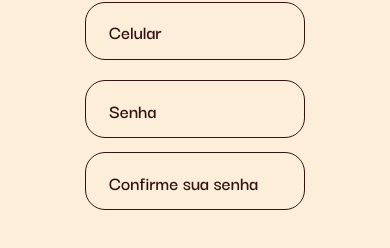
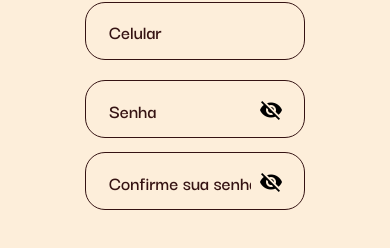
Before and after one commit to Tudo-De-Doacao/TudoDeDoacao, a React Native app: screen /Register in a window 390 px wide. Shown: the part 432-680 px from the top of the page. Built offline with nearby package versions, Linux system fonts and the light colour scheme.

Commit message:
feat: cria input de segurança e evita o teclado
create a security input and apply a container to prevent the keyboard from appearing on the screen register

```diff
--- a/app.json
+++ b/app.json
@@ -4,11 +4,11 @@
     "slug": "snack-c665a3af-14c9-41df-8e81-4a63bd4cc347",
     "version": "1.0.0",
     "orientation": "portrait",
-    "icon": "./assets/logo.png",
+    "icon": "./assets/Logo.png",
     "userInterfaceStyle": "light",
     "newArchEnabled": true,
     "splash": {
-      "image": "./assets/logo.png",
+      "image": "./assets/Logo.png",
       "resizeMode": "contain",
       "backgroundColor": "#FDEEDA"
     },
@@ -17,13 +17,13 @@
     },
     "android": {
       "adaptiveIcon": {
-        "foregroundImage": "./assets/logo.png",
+        "foregroundImage": "./assets/Logo.png",
         "backgroundColor": "#FDEEDA"
       },
       "edgeToEdgeEnabled": true
     },
     "web": {
-      "favicon": "./assets/logo.png"
+      "favicon": "./assets/Logo.png"
     },
     "plugins": [
       "expo-router"
--- a/components/Header.js
+++ b/components/Header.js
@@ -41,7 +41,7 @@
     >
       <Pressable onPress={() => navigation.navigate('Home')}>
         <Image
-          source={require('../assets/logo.png')}
+          source={require('../assets/Logo.png')}
           style={{
             ...styles.logo,
             maxWidth: isWeb ? 40 : 45,
--- /dev/null
+++ b/components/SecurityInput.js
@@ -0,0 +1,68 @@
+import { useState } from 'react';
+import { Platform, TouchableOpacity, View } from 'react-native';
+import { TextInput } from 'react-native-paper';
+import {Ionicons} from '@expo/vector-icons';
+
+import styles from '../styles/index';
+import colors from '../styles/color';
+
+export default function SecurityInput({ label, value, secure, autoComplete, disabled, placeholder, onChangeText }) {
+
+    const [secureMode, setSecureMode] = useState(true);
+  const isWeb = Platform.OS === 'web';
+
+  return (
+    <View style={styles.bodyPrin}>
+      <TextInput
+        label={label}
+        disabled={disabled} // Mudar para true quando for email, do contrário deixar sempre falso ou nulo
+        placeholder={placeholder}
+        secureTextEntry={secure && secureMode}
+        autoComplete={autoComplete}
+        autoCapitalize =  "none"
+        maxLength={32}
+        value={value}
+        onChangeText={onChangeText}
+        mode={'outlined'}
+        right={secure ? (
+          <TextInput.Icon
+          icon={secureMode ? "eye-off" : "eye"}
+          onPress={() => setSecureMode(!secureMode)}
+          style={{marginTop: isWeb ? 15: 15}}
+          />
+        ) : null}
+        style={{
+          borderColor: colors.marker,
+          fontSize: 20,
+          width: 220,
+          height: isWeb ? 36 : 48,
+          padding: 10
+        }}
+        outlineColor="#351313"
+        activeOutlineColor="#351313"
+        placeholderTextColor="#351313"
+        theme={{
+          roundness: 20,
+          colors: {
+            background: colors.background,
+            primary: colors.marker,
+            text: colors.marker,
+            placeholder: colors.marker,
+          },
+          fonts: {
+            regular: {
+              fontFamily: 'DGrotesque-SemiBold',
+            },
+          },
+        }}
+      />
+       {/* {secure && (
+        <View style={{ zIndex: 1, width: 30, borderWidth: 1}}>
+            <TouchableOpacity onPress={() => setSecureMode(!secureMode)}>
+                <Ionicons name={secureMode? "eye-off" : "eye"} size={20} color="#333"></Ionicons>
+            </TouchableOpacity>
+        </View>
+          )}  */}
+    </View>
+  );
+}
--- a/src/pages/login.js
+++ b/src/pages/login.js
@@ -36,7 +36,7 @@
         height: '100%',
       }}>
       <View style={styles.bodyPrin}>
-        <Image source={require('../../assets/logo.png')} style={{...styles.logo, marginTop: 24}} />
+        <Image source={require('../../assets/Logo.png')} style={{...styles.logo, marginTop: 24}} />
         <Text style={typog.titleLogin}>Bem vindo de volta</Text>
         <View style={styles.loginInput}>
           <Input
--- a/src/pages/register.js
+++ b/src/pages/register.js
@@ -1,4 +1,4 @@
-import { ScrollView, View, Image, Alert, Text } from 'react-native';
+import { ScrollView, View, Image, Alert, Text, KeyboardAvoidingView, Platform } from 'react-native';
 
 import { useState } from 'react';
 
@@ -9,6 +9,7 @@
 
 import PhoneInput from '../../components/PhoneInput';
 import FloatingInput from '../../components/FloatingInput';
+import SecurityInput from '../../components/SecurityInput';
 
 import RegisterButton from '../../components/RegisterButton';
 import { registerUser } from '../data/registerUser';
@@ -47,9 +48,14 @@
         backgroundColor: colors.background,
         height: '100%',
       }}>
+        <KeyboardAvoidingView
+         style={{flex: 1}}
+         behavior={Platform.OS === "ios"? "padding" : "height"}
+          >
+          <ScrollView style={{flex: 1}}>
             <View style={styles.bodyPrin}>
               <Image
-          source={require('../../assets/logo.png')}
+                source={require('../../assets/Logo.png')}
                 style={{ ...styles.logo, marginTop: 24 }}
               />
               <Text style={typog.titleLogin}>Faça seu cadastro</Text>
@@ -79,20 +85,23 @@
                   onChangeText={setPhone}
                   value={phone}
                 />
-          <FloatingInput
+
+                <SecurityInput
+                  secure={true}
                   placeholder="Senha"
                   autoComplete="new-password"
-            secure="true"
                   onChangeText={setPassword}
                   value={password}
                 />
-          <FloatingInput
+
+                <SecurityInput
+                  secure={true}
                   placeholder="Confirme sua senha"
                   autoComplete="new-password"
-            secure="true"
                   onChangeText={setConfirmPassword}
                   value={confirmPassword}
                 />
+
               </View>
               <RegisterButton
                 route="Login"
@@ -101,6 +110,9 @@
               />
             </View>
           </ScrollView>
+        </KeyboardAvoidingView>
+    </ScrollView>
+
   );
 }
 
--- a/styles/index.ts
+++ b/styles/index.ts
@@ -34,7 +34,7 @@
   },
   loginInput: {
     justifyContent: 'center',
-    alignItems: 'center',
+    alignItems: 'center'
   },
   headerBar: {
     height: isWeb ? 70 : 120,
@@ -238,7 +238,7 @@
     alignItems: 'center',
     flexDirection: 'column',
     padding: 4,
-    gap: 20,
+    gap: 20
   },
   bodySearch: {
     justifyContent: 'center',
```
Lines whose indentation alone changed are shown as unchanged.
